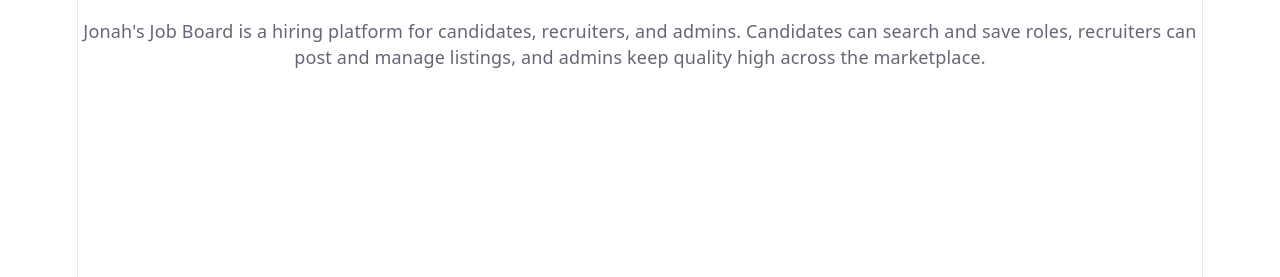
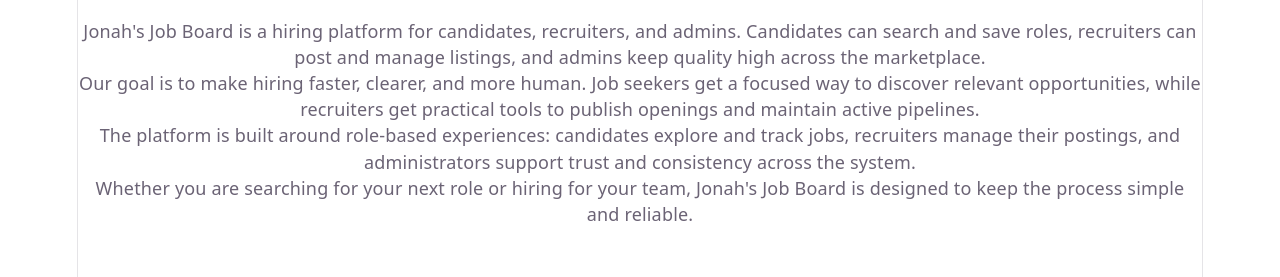
Before and after one commit to jonahhess/myapp, a React (Vite) app: page /about in a window 1280 px wide. Shown: the part 159-436 px from the top of the page. Built offline with nearby package versions, Linux system fonts and the light colour scheme; no server answers.

Commit message:
added more content

```diff
--- a/src/pages/About.jsx
+++ b/src/pages/About.jsx
@@ -7,6 +7,20 @@
         admins. Candidates can search and save roles, recruiters can post and
         manage listings, and admins keep quality high across the marketplace.
       </p>
+      <p>
+        Our goal is to make hiring faster, clearer, and more human. Job seekers
+        get a focused way to discover relevant opportunities, while recruiters
+        get practical tools to publish openings and maintain active pipelines.
+      </p>
+      <p>
+        The platform is built around role-based experiences: candidates explore
+        and track jobs, recruiters manage their postings, and administrators
+        support trust and consistency across the system.
+      </p>
+      <p>
+        Whether you are searching for your next role or hiring for your team,
+        Jonah's Job Board is designed to keep the process simple and reliable.
+      </p>
     </main>
   );
 }
```
